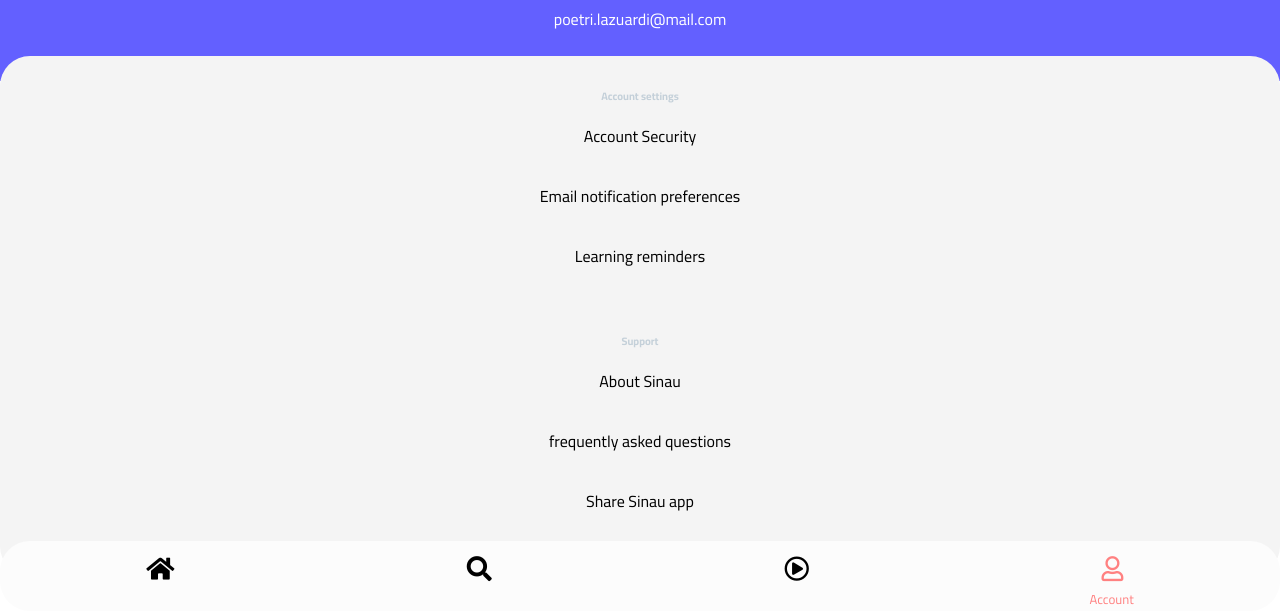
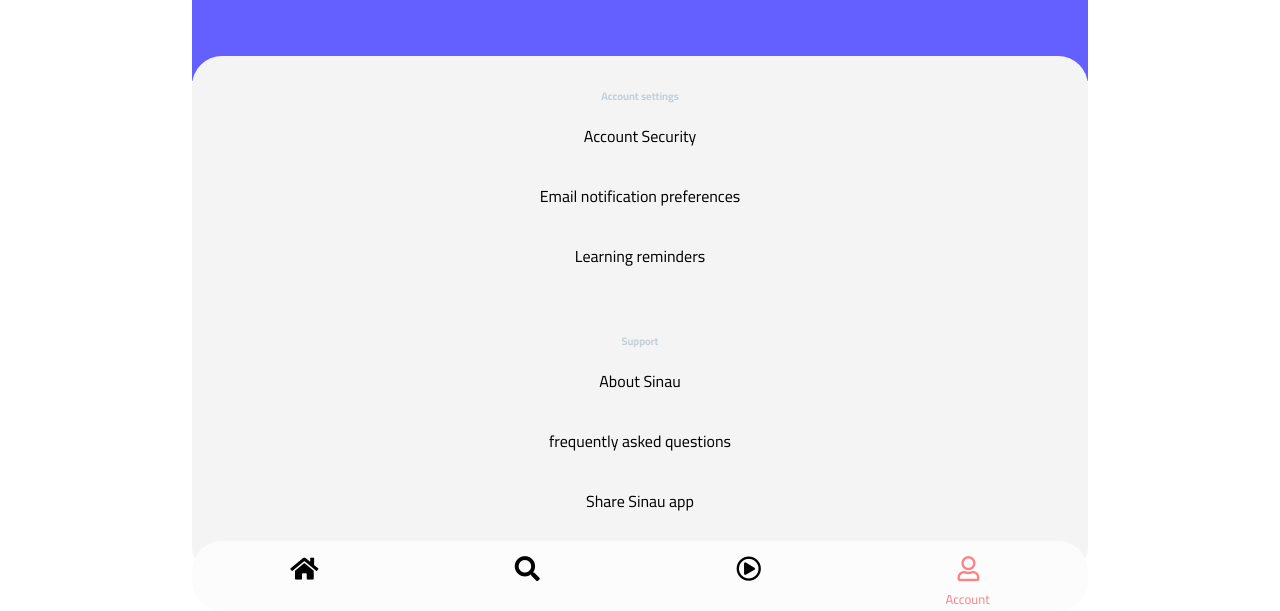
Before and after one commit to GSG-FC02/Online_learning, a plain HTML site: page account.html in a window 1280 px wide. Shown: the part 319-930 px from the top of the page. Drawn offline with Linux system fonts and the light colour scheme.

Commit message:
add some line related of large screen

```diff
--- a/account.html
+++ b/account.html
@@ -10,6 +10,7 @@
         <link rel="stylesheet" href="css/account.css">
     </head>
     <body>
+        <div class="container">
             <!-- Start section header -->
             <header>
                 <div class="path">
@@ -77,5 +78,7 @@
                 </div>
             </footer>
             <!-- End section footer -->
+        </div>
+
     </body>
 </html>
--- a/css/account.css
+++ b/css/account.css
@@ -111,4 +111,8 @@
     .info img {
         width: 10%;
     }
+    .container , footer {
+        width: 70%;
+        margin: auto;
+    }
 }
```
Lines whose indentation alone changed are shown as unchanged.
